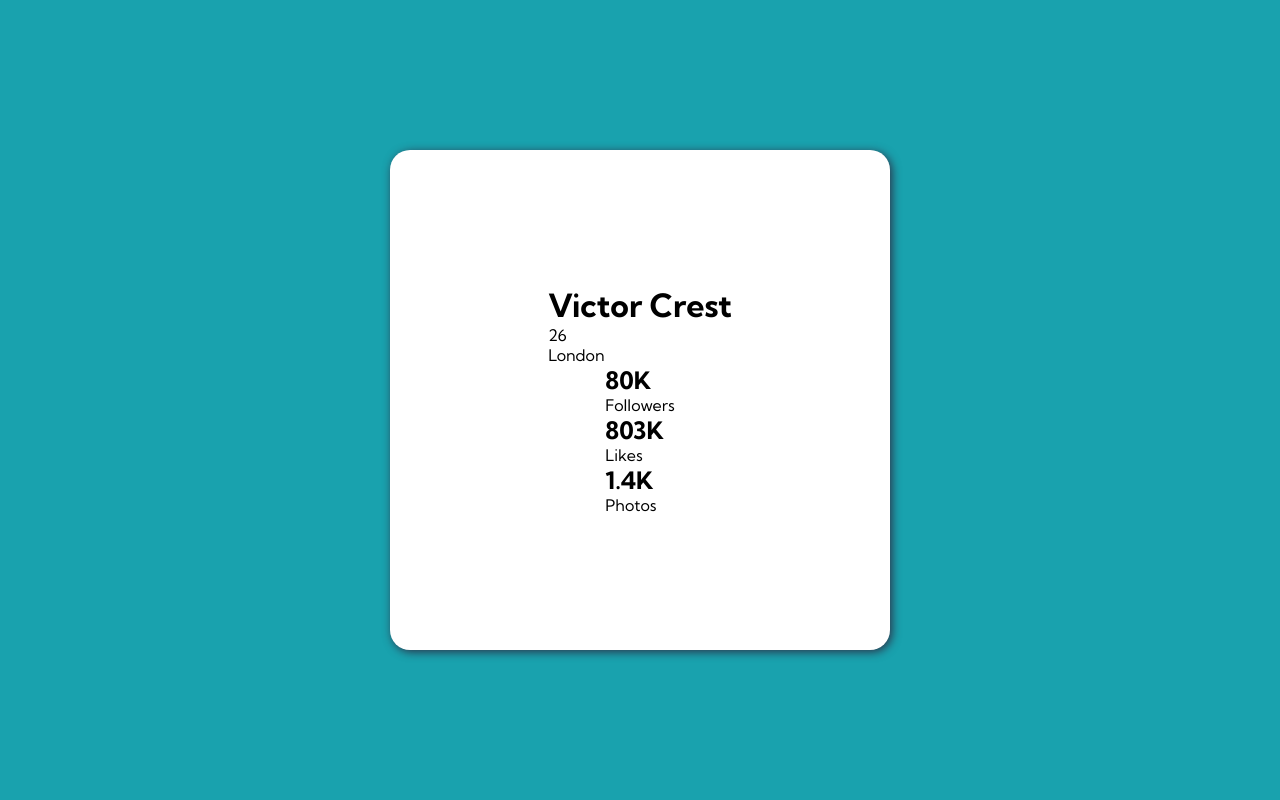
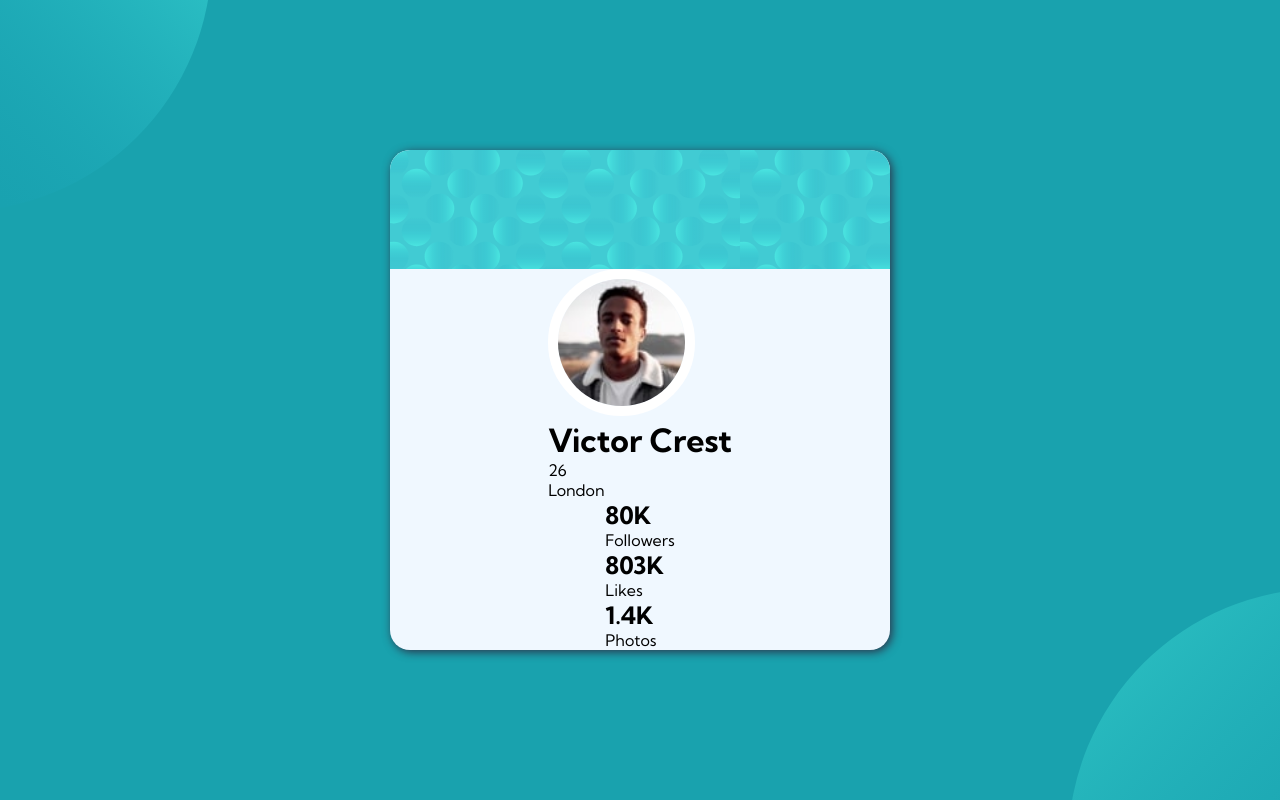
Before and after one commit to iSamBa/frontendmentor-card-component, a website built with Parcel: page index.html in a window 1280 px wide. Built offline with nearby package versions, Linux system fonts and the light colour scheme.

Commit message:
add background images and colors

```diff
--- a/index.html
+++ b/index.html
@@ -14,9 +14,11 @@
     <title>Frontend Mentor | Profile card component</title>
   </head>
   <body>
+    <main>
       <div class="card">
         <div class="header"></div>
         <div class="introduction">
+          <img src="./images/image-victor.jpg" alt="profile picture"/>
           <h1>Victor Crest</h1>
           <span>26</span>
           <p>London</p>
@@ -38,5 +40,6 @@
 
       </div>
     </div>
+  </main>
   </body>
   </html>
--- a/src/scss/main.scss
+++ b/src/scss/main.scss
@@ -9,22 +9,46 @@
 }
 
 body {
+  height: 100vh;
+  width: 100%;
   background-color: map.get(abstract.$colors, "dark-cyan");
+}
+
+main {
   display: flex;
   justify-content: center;
   align-items: center;
-  height: 100vh;
+  width: 100%;
+  height: 100%;
+  background: url("../../images/bg-pattern-top.svg") top -300px left -300px
+      no-repeat,
+    url("../../images/bg-pattern-bottom.svg") bottom -300px right -300px
+      no-repeat;
+  background-size: 40%;
 }
 
 .card {
   display: flex;
   flex-direction: column;
-  justify-content: center;
+  justify-content: start;
   align-items: center;
-  background-color: #fff;
+  overflow: hidden;
+  background-color: aliceblue;
   width: 500px;
   height: 500px;
   border-radius: 20px;
   box-shadow: 2px 2px 10px
     map.get(abstract.$colors, "very-dark-desaturated-blue");
 }
+
+.header {
+  height: 40%;
+  width: 100%;
+  background-image: url("../../images/bg-pattern-card.svg");
+}
+
+img {
+  width: 80%;
+  border-radius: 50%;
+  border: 10px solid #fff;
+}
```
Also changed, not shown: dist/bg-pattern-card.ac0e14c5.svg (added), dist/bg-pattern-top.f25f38c9.svg (added), dist/image-victor.7dfbb361.jpg (added), dist/index.html, 3 other files. Lines whose indentation alone changed are shown as unchanged.
